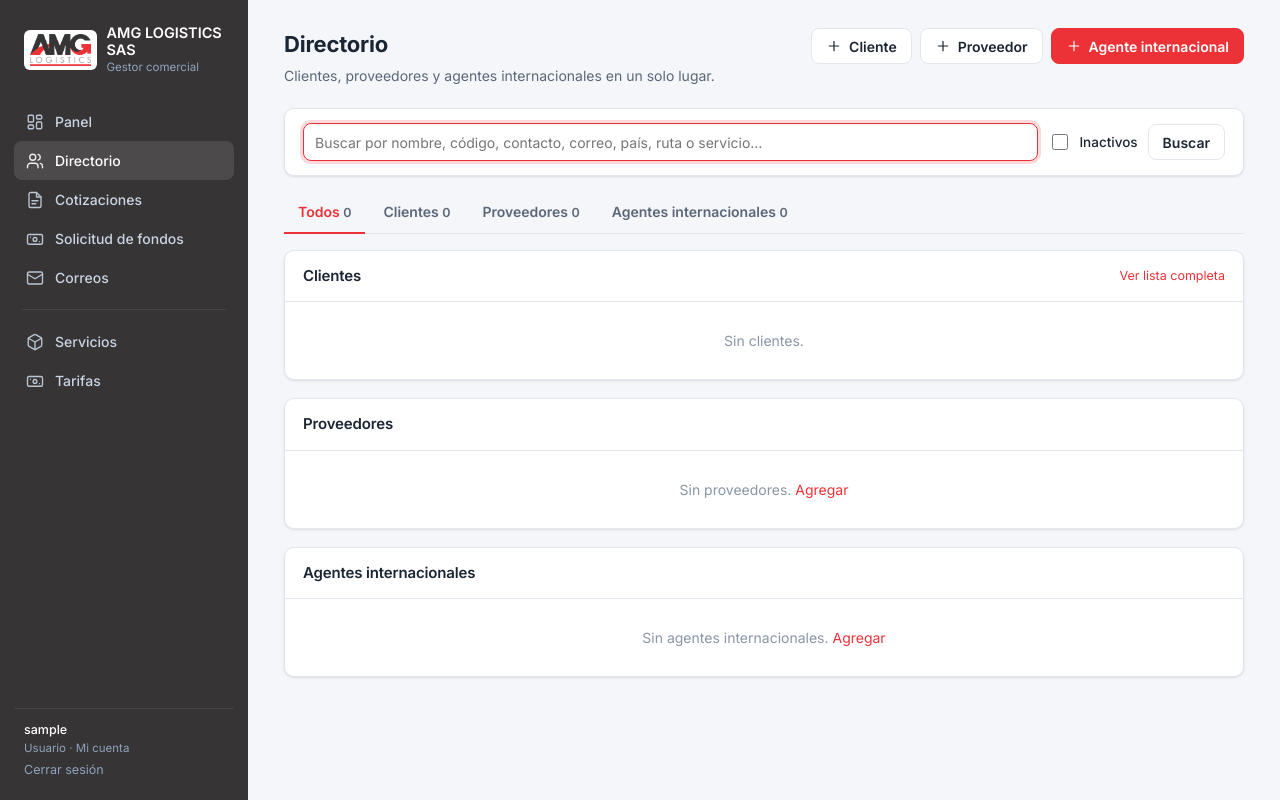
After one commit to amglogisticsco/gestor-comercial, a Flask app: page /directorio/ in a window 1280 px wide. The commit adds this page. Run offline with Flask 3, Linux system fonts and the light colour scheme; the visitor is signed in with stand-in values (Sample User, id 1); data comes from the database, SQL or seed files in the repository; data that the repository does not hold is empty.

Commit message:
Directorio: proveedores con tipo y agentes internacionales, solicitud de tarifa; tarifas ligadas a proveedores
Co-Authored-By: Claude Opus 5.5 <noreply@anthropic.com>
Claude-Session: https://claude.ai/code/session_01HexscGzZnEXakiJggT4pPP

```diff
--- a/app/routes/correos.py
+++ b/app/routes/correos.py
@@ -7,7 +7,7 @@ from . import obtener
 
 bp = Blueprint("correos", __name__, url_prefix="/correos")
 
-TIPOS = {"cotizacion": "Cotización", "anticipo": "Solicitud de fondos", "cumpleanos": "Cumpleaños", "libre": "Mensaje"}
+TIPOS = {"cotizacion": "Cotización", "anticipo": "Solicitud de fondos", "cumpleanos": "Cumpleaños", "libre": "Mensaje", "proveedor": "Solicitud a proveedor"}
 
 
 @bp.route("/")
--- /dev/null
+++ b/app/routes/directorio.py
@@ -0,0 +1,106 @@
+"""Directorio: clientes, proveedores y agentes internacionales en un solo lugar."""
+from flask import Blueprint, flash, redirect, render_template, request, url_for
+from sqlalchemy import or_
+
+from .. import db
+from ..models import (REDES_AGENTES, TIPOS_PROVEEDOR, Cliente, Cotizacion, Proveedor, Tarifa, asignar_codigos)
+from ..services import correo as servicio_correo
+from . import obtener
+
+bp = Blueprint("directorio", __name__, url_prefix="/directorio")
+
+CAMPOS = ["nombre", "nit", "contacto_nombre", "cargo", "email", "email_cc", "telefono", "telefono_empresa",
+          "ciudad", "pais", "web", "red", "cobertura", "servicios_ofrecidos", "notas"]
+
+
+def _buscar(modelo, columnas, q):
+    patron = f"%{q}%"
+    return modelo.query.filter(or_(*[c.ilike(patron) for c in columnas]))
+
+
+@bp.route("/")
+def inicio():
+    q = request.args.get("q", "").strip()
+    pestana = request.args.get("ver", "todos")
+    tipo = request.args.get("tipo", "")
+    inactivos = request.args.get("inactivos") == "1"
+
+    clientes = _buscar(Cliente, [Cliente.razon_social, Cliente.codigo, Cliente.nit, Cliente.contacto_nombre,
+                                 Cliente.email, Cliente.ciudad, Cliente.pais], q) if q else Cliente.query
+    proveedores = _buscar(Proveedor, [Proveedor.nombre, Proveedor.codigo, Proveedor.nit, Proveedor.contacto_nombre,
+                                      Proveedor.email, Proveedor.ciudad, Proveedor.pais, Proveedor.tipo,
+                                      Proveedor.cobertura, Proveedor.servicios_ofrecidos, Proveedor.red], q) \
+        if q else Proveedor.query
+    if not inactivos:
+        clientes = clientes.filter(Cliente.activo.is_(True))
+        proveedores = proveedores.filter(Proveedor.activo.is_(True))
+    if tipo:
+        proveedores = proveedores.filter(Proveedor.tipo == tipo)
+    clientes = clientes.order_by(Cliente.razon_social).all()
+    todos_prov = proveedores.order_by(Proveedor.nombre).all()
+    agentes = [p for p in todos_prov if p.es_agente]
+    prov = [p for p in todos_prov if not p.es_agente]
+    return render_template("directorio/inicio.html", q=q, pestana=pestana, tipo=tipo, inactivos=inactivos,
+                           clientes=clientes, proveedores=prov, agentes=agentes,
+                           tipos=[t for t in TIPOS_PROVEEDOR if t != "Agente internacional"])
+
+
+@bp.route("/proveedores/nuevo", methods=["GET", "POST"])
+@bp.route("/proveedores/<int:ident>/editar", methods=["GET", "POST"])
+def editar(ident=None):
+    p = obtener(Proveedor, ident) if ident else Proveedor(
+        tipo="Agente internacional" if request.args.get("agente") else (request.args.get("tipo") or "Naviera"),
+        activo=True)
+    if request.method == "POST":
+        for campo in CAMPOS:
+            setattr(p, campo, request.form.get(campo, "").strip())
+        p.email = p.email.lower()
+        p.tipo = request.form.get("tipo") if request.form.get("tipo") in TIPOS_PROVEEDOR else "Otro"
+        p.activo = request.form.get("activo", "1") == "1"
+        if not p.nombre:
+            flash("El nombre es obligatorio.", "error")
+        else:
+            if not p.id:
+                db.session.add(p)
+            asignar_codigos()
+            # Mantener el nombre de proveedor de las tarifas sincronizado
+            for t in p.tarifas:
+                t.proveedor = p.nombre
+            db.session.commit()
+            flash(f"{'Agente' if p.es_agente else 'Proveedor'} {p.codigo} guardado.", "ok")
+            return redirect(url_for("directorio.ver", ident=p.id))
+    return render_template("directorio/form.html", p=p, tipos=TIPOS_PROVEEDOR, redes=REDES_AGENTES)
+
+
+@bp.route("/proveedores/<int:ident>")
+def ver(ident):
+    p = obtener(Proveedor, ident)
+    cotizaciones = Cotizacion.query.order_by(Cotizacion.id.desc()).limit(30).all()
+    from ..models import Correo
+    correos = Correo.query.filter_by(proveedor_id=p.id).order_by(Correo.id.desc()).all()
+    return render_template("directorio/ver.html", p=p, cotizaciones=cotizaciones, correos=correos)
+
+
+@bp.route("/proveedores/<int:ident>/pedir-cotizacion", methods=["POST"])
+def pedir_cotizacion(ident):
+    p = obtener(Proveedor, ident)
+    cot = db.session.get(Cotizacion, request.form.get("cotizacion_id", type=int) or 0)
+    idioma = "en" if request.form.get("idioma") == "en" else "es"
+    borrador = servicio_correo.borrador_solicitud_tarifa(p, cot, idioma)
+    return redirect(url_for("correos.editar", ident=borrador.id))
+
+
+@bp.route("/proveedores/<int:ident>/eliminar", methods=["POST"])
+def eliminar(ident):
+    p = obtener(Proveedor, ident)
+    from ..models import Correo
+
+    if p.tarifas or Correo.query.filter_by(proveedor_id=p.id).count():
+        p.activo = False
+        db.session.commit()
+        flash("Tiene tarifas asociadas, así que se marcó como inactivo en lugar de eliminarse.", "ok")
+        return redirect(url_for("directorio.ver", ident=p.id))
+    db.session.delete(p)
+    db.session.commit()
+    flash("Eliminado del directorio.", "ok")
+    return redirect(url_for("directorio.inicio"))
--- a/app/services/importar_excel.py
+++ b/app/services/importar_excel.py
@@ -7,7 +7,7 @@ import openpyxl
 
 from .. import db
 from ..models import (GRUPOS_ANTICIPO, Cliente, Cotizacion, Empresa, ItemCotizacion, Servicio, Tarifa, _clave,
-                      asignar_codigos)
+                      asignar_codigos, obtener_proveedor)
 
 ESTADOS_EXCEL = {"borrador": "borrador", "enviada": "enviada", "aceptada": "aprobada",
                  "rechazada": "rechazada", "vencida": "enviada"}
@@ -164,6 +164,8 @@ def importar(archivo, incluir_cotizaciones=True):
             if proceso:
                 tarifa.proceso = proceso
             tarifa.origen, tarifa.destino, tarifa.proveedor = origen, destino, proveedor
+            ficha = obtener_proveedor(proveedor, servicio) if proveedor else None
+            tarifa.proveedor_id = ficha.id if ficha else None
             tarifa.moneda = (_texto(fila.get("moneda")) or "USD").upper()[:3]
             tarifa.valor = valor
             tarifa.vigencia_desde = _fecha(fila.get("vigencia desde"))
--- a/app/templates/base.html
+++ b/app/templates/base.html
@@ -22,7 +22,7 @@
     {% set ep = request.endpoint or '' %}
     <nav class="nav">
       <a href="{{ url_for('panel.inicio') }}" class="{{ 'activo' if ep.startswith('panel') }}">{{ icono('panel') }} Panel</a>
-      <a href="{{ url_for('clientes.lista') }}" class="{{ 'activo' if ep.startswith('clientes') }}">{{ icono('clientes') }} Clientes</a>
+      <a href="{{ url_for('directorio.inicio') }}" class="{{ 'activo' if ep.startswith('directorio') or ep.startswith('clientes') }}">{{ icono('clientes') }} Directorio</a>
       <a href="{{ url_for('cotizaciones.lista') }}" class="{{ 'activo' if ep.startswith('cotizaciones') }}">{{ icono('cotizacion') }} Cotizaciones</a>
       <a href="{{ url_for('anticipos.lista') }}" class="{{ 'activo' if ep.startswith('anticipos') }}">{{ icono('anticipo') }} Solicitud de fondos</a>
       <a href="{{ url_for('correos.lista') }}" class="{{ 'activo' if ep.startswith('correos') }}">{{ icono('correo') }} Correos
--- a/app/templates/correos/lista.html
+++ b/app/templates/correos/lista.html
@@ -13,7 +13,7 @@
     <thead><tr><th>Asunto</th><th>Para</th><th>Tipo</th><th>{{ 'Enviado' if vista == 'enviados' else 'Creado' }}</th><th>Estado</th></tr></thead>
     <tbody>{% for m in correos %}
       <tr><td><a class="principal-celda" href="{{ url_for('correos.editar', ident=m.id) }}">{{ m.asunto or '(sin asunto)' }}</a>
-          {% if m.cliente %}<div class="small muted">{{ m.cliente.razon_social }}</div>{% endif %}</td>
+          {% if m.cliente or m.proveedor %}<div class="small muted">{{ m.destinatario_nombre }}</div>{% endif %}</td>
         <td class="small">{{ m.para or '—' }}</td><td>{{ tipos.get(m.tipo, m.tipo) }}</td>
         <td class="small">{{ (m.enviado_en if vista == 'enviados' else m.creado)|fecha_hora }}</td>
         <td>{{ badge(m.estado, ESTADOS) }}</td></tr>
--- /dev/null
+++ b/app/templates/directorio/inicio.html
@@ -0,0 +1,70 @@
+{% extends "base.html" %}
+{% from "_macros.html" import icono, iniciales with context %}
+{% block titulo %}Directorio{% endblock %}
+{% block contenido %}
+<div class="encabezado">
+  <div><h1>Directorio</h1><p>Clientes, proveedores y agentes internacionales en un solo lugar.</p></div>
+  <div class="acciones">
+    <a class="btn" href="{{ url_for('clientes.nuevo') }}">{{ icono('mas') }} Cliente</a>
+    <a class="btn" href="{{ url_for('directorio.editar') }}">{{ icono('mas') }} Proveedor</a>
+    <a class="btn btn-primario" href="{{ url_for('directorio.editar', agente=1) }}">{{ icono('mas') }} Agente internacional</a>
+  </div>
+</div>
+
+<form method="get" class="tarjeta" style="padding:14px 18px;display:flex;gap:10px;flex-wrap:wrap;align-items:center">
+  <input type="hidden" name="ver" value="{{ pestana }}">
+  <input type="search" name="q" value="{{ q }}" placeholder="Buscar por nombre, código, contacto, correo, país, ruta o servicio…" style="flex:1;min-width:260px" autofocus>
+  {% if pestana == 'proveedores' %}
+  <select name="tipo" style="width:auto"><option value="">Todos los tipos</option>{% for t in tipos %}<option {{ 'selected' if t == tipo }}>{{ t }}</option>{% endfor %}</select>
+  {% endif %}
+  <label class="check" style="margin:0"><input type="checkbox" name="inactivos" value="1" {{ 'checked' if inactivos }}> Inactivos</label>
+  <button class="btn" type="submit">Buscar</button>
+</form>
+
+<div class="pestanas" style="margin-top:16px">
+  {% for clave, nombre, n in [('todos', 'Todos', clientes|length + proveedores|length + agentes|length), ('clientes', 'Clientes', clientes|length), ('proveedores', 'Proveedores', proveedores|length), ('agentes', 'Agentes internacionales', agentes|length)] %}
+  <a href="{{ url_for('directorio.inicio', ver=clave, q=q, inactivos=1 if inactivos else None) }}" class="{{ 'activo' if pestana == clave }}">{{ nombre }} <span class="small muted">{{ n }}</span></a>
+  {% endfor %}
+</div>
+
+{% if pestana in ('todos', 'clientes') %}
+<div class="tarjeta">
+  <div class="tarjeta-cab"><h2>Clientes</h2><a class="small" href="{{ url_for('clientes.lista') }}">Ver lista completa</a></div>
+  {% if clientes %}
+  <div class="tabla-envoltura"><table class="tabla">
+    <thead><tr><th>Cliente</th><th>Contacto</th><th>Correo</th><th>País</th></tr></thead>
+    <tbody>{% for c in (clientes if pestana == 'clientes' else clientes[:8]) %}
+      <tr><td><div class="fila-persona"><div class="avatar">{{ iniciales(c.razon_social) }}</div><div>
+        <a class="principal-celda" href="{{ url_for('clientes.ver', ident=c.id) }}">{{ c.razon_social }}</a>
+        <div class="small muted">{{ c.codigo }}{% if c.nit %} · NIT {{ c.nit }}{% endif %}</div></div></div></td>
+        <td class="small">{{ c.contacto_nombre or '—' }}{% if c.telefono %}<div class="muted">{{ c.telefono }}</div>{% endif %}</td>
+        <td class="small">{{ c.email or '—' }}</td>
+        <td class="small">{{ [c.ciudad, c.pais]|select|join(', ') or '—' }}</td></tr>
+    {% endfor %}</tbody></table></div>
+    {% if pestana == 'todos' and clientes|length > 8 %}<div class="vacio" style="padding:12px"><a href="{{ url_for('directorio.inicio', ver='clientes', q=q) }}">Ver los {{ clientes|length }} clientes</a></div>{% endif %}
+  {% else %}<div class="vacio">Sin clientes{% if q %} para «{{ q }}»{% endif %}.</div>{% endif %}
+</div>
+{% endif %}
+
+{% for titulo, lista, clave in [('Proveedores', proveedores, 'proveedores'), ('Agentes internacionales', agentes, 'agentes')] if pestana in ('todos', clave) %}
+<div class="tarjeta">
+  <div class="tarjeta-cab"><h2>{{ titulo }}</h2></div>
+  {% if lista %}
+  <div class="tabla-envoltura"><table class="tabla">
+    <thead><tr><th>Nombre</th><th>{{ 'Red / cobertura' if clave == 'agentes' else 'Tipo' }}</th><th>Contacto</th><th>Correo</th><th>País</th><th class="der">Tarifas</th></tr></thead>
+    <tbody>{% for p in (lista if pestana == clave else lista[:8]) %}
+      <tr><td><div class="fila-persona"><div class="avatar">{{ iniciales(p.nombre) }}</div><div>
+        <a class="principal-celda" href="{{ url_for('directorio.ver', ident=p.id) }}">{{ p.nombre }}</a>
+        <div class="small muted">{{ p.codigo }}{% if not p.activo %} · Inactivo{% endif %}</div></div></div></td>
+        <td class="small">{% if clave == 'agentes' %}{{ p.red or '—' }}{% if p.cobertura %}<div class="muted">{{ p.cobertura|truncate(50) }}</div>{% endif %}
+          {% else %}<span class="badge {{ 'b-enviada' if p.es_transportista else 'b-borrador' }}">{{ p.tipo }}</span>{% endif %}</td>
+        <td class="small">{{ p.contacto_nombre or '—' }}{% if p.telefono %}<div class="muted">{{ p.telefono }}</div>{% endif %}</td>
+        <td class="small">{{ p.email or '—' }}</td>
+        <td class="small">{{ [p.ciudad, p.pais]|select|join(', ') or '—' }}</td>
+        <td class="der num">{{ p.tarifas|length or '—' }}</td></tr>
+    {% endfor %}</tbody></table></div>
+    {% if pestana == 'todos' and lista|length > 8 %}<div class="vacio" style="padding:12px"><a href="{{ url_for('directorio.inicio', ver=clave, q=q) }}">Ver los {{ lista|length }}</a></div>{% endif %}
+  {% else %}<div class="vacio">Sin {{ titulo|lower }}{% if q %} para «{{ q }}»{% endif %}. <a href="{{ url_for('directorio.editar', agente=1 if clave == 'agentes' else None) }}">Agregar</a></div>{% endif %}
+</div>
+{% endfor %}
+{% endblock %}
--- a/app/templates/panel.html
+++ b/app/templates/panel.html
@@ -61,7 +61,7 @@
       <ul class="lista-simple">
         {% for m in borradores %}
         <li><div style="min-width:0"><a href="{{ url_for('correos.editar', ident=m.id) }}" class="principal-celda">{{ m.asunto or '(sin asunto)' }}</a>
-          <div class="small muted">{{ m.cliente.razon_social if m.cliente else m.para }}</div></div>
+          <div class="small muted">{{ m.destinatario_nombre }}</div></div>
           {% if m.estado == 'error' %}<span class="badge b-error">Error</span>{% else %}<span class="badge b-borrador">Borrador</span>{% endif %}</li>
         {% endfor %}
       </ul>
--- a/app/templates/tarifas/lista.html
+++ b/app/templates/tarifas/lista.html
@@ -26,7 +26,7 @@
         <td>{{ t.servicio.nombre }}<div class="small muted">{{ t.servicio.codigo }}</div></td>
         <td class="small">{% if t.cliente %}<strong>{{ t.cliente.razon_social }}</strong>{% else %}<span class="muted">Todos</span>{% endif %}{% if t.proceso %}<div class="muted">{{ t.proceso }}</div>{% endif %}</td>
         <td class="small">{{ t.ruta or '—' }}</td>
-        <td class="small">{{ t.proveedor or '—' }}</td>
+        <td class="small">{% if t.proveedor_ref %}<a href="{{ url_for('directorio.ver', ident=t.proveedor_ref.id) }}">{{ t.proveedor_ref.nombre }}</a><div class="muted">{{ t.proveedor_ref.tipo }}</div>{% else %}{{ t.proveedor or '—' }}{% endif %}</td>
         <td class="der num">{{ t.valor|moneda(t.moneda) if t.valor else '—' }}</td>
         <td class="small">{{ t.vigencia_desde|fecha if t.vigencia_desde else '' }}{% if t.vigencia_desde or t.vigencia_hasta %} – {% endif %}{{ t.vigencia_hasta|fecha if t.vigencia_hasta else '' }}</td>
         <td><span class="badge {{ clases[t.estado] }}">{{ estados[t.estado] }}</span></td>
```
Also changed, not shown: app/__init__.py (+4 -3 lines), app/models.py (+116 -3 lines), app/routes/tarifas.py (+19 -5 lines), app/services/correo.py (+35 -0 lines), app/templates/cotizaciones/form.html (+4 -4 lines), app/templates/directorio/form.html (added, +57 -0 lines), app/templates/directorio/ver.html (added, +90 -0 lines), app/templates/tarifas/form.html (+18 -1 lines), tests/test_flujo.py (+61 -0 lines), README.md.
